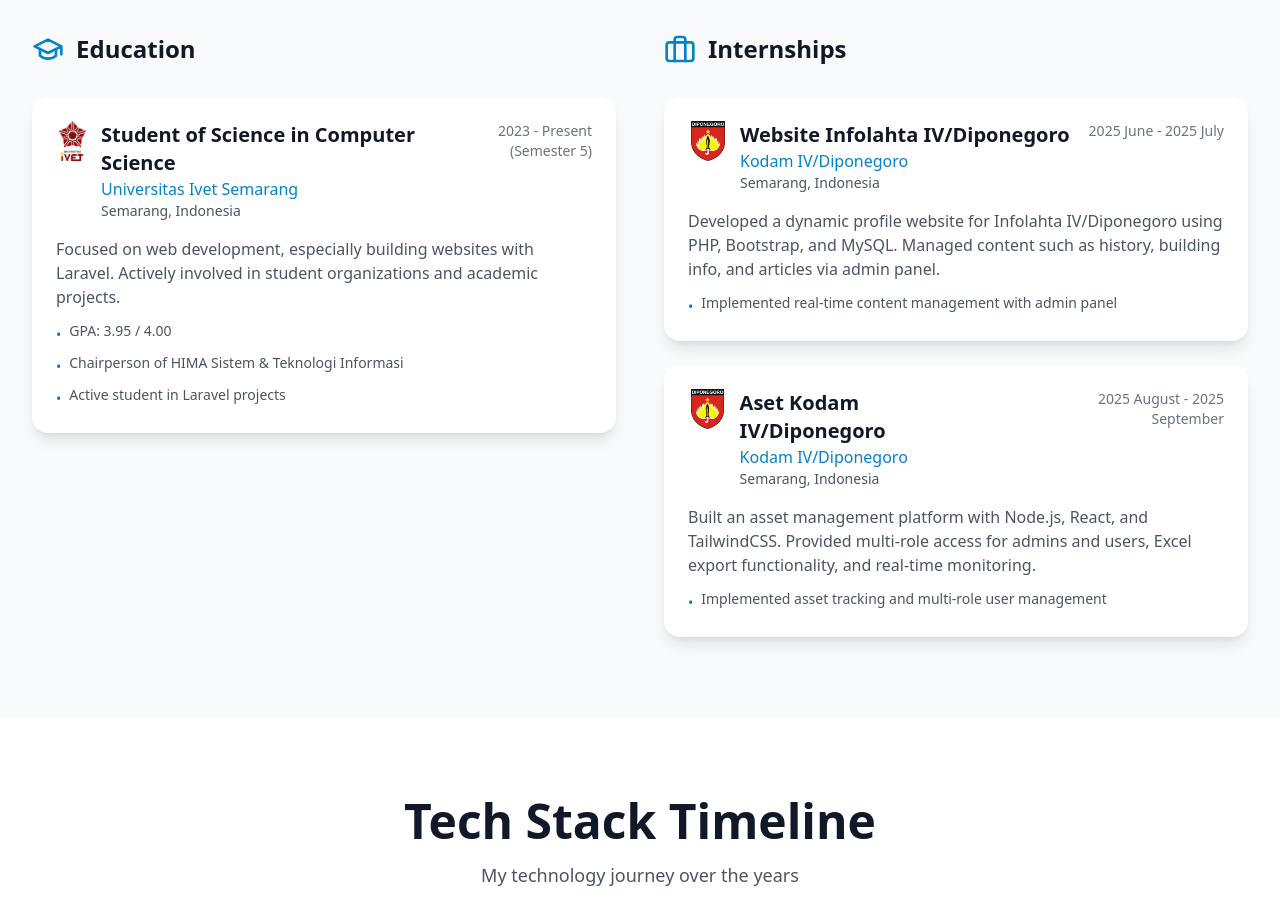
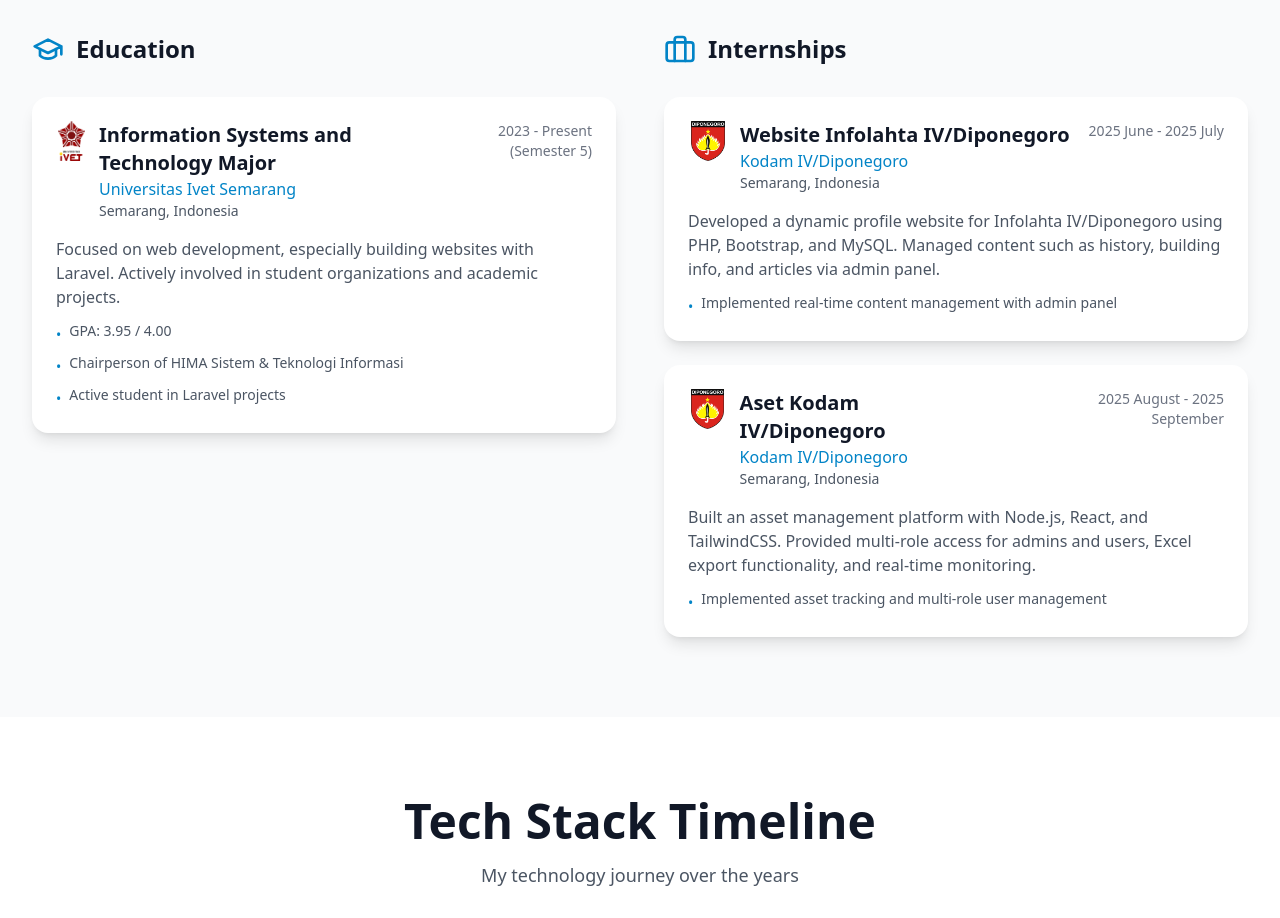
Before and after one commit to ahmad-imtiyaz/portofolio-website, a React (Vite) app: page / in a window 1280 px wide. Shown: the part 3680-4598 px from the top of the page. Built offline with nearby package versions, Linux system fonts and the light colour scheme.

Commit message:
ganti education jadi major

```diff
--- a/src/components/layout/Navbar.jsx
+++ b/src/components/layout/Navbar.jsx
@@ -23,11 +23,7 @@ const Navbar = () => {
       <div className="max-w-7xl mx-auto px-4 sm:px-6 lg:px-8">
         <div className="flex justify-between items-center h-16">
           {/* Logo */}
-          <Link
-            to="/"
-            onClick={() => window.location.reload()}
-            className="flex items-center space-x-2"
-          >
+          <Link to="/" className="flex items-center space-x-2">
             <span className="text-2xl font-extrabold tracking-wide text-primary-600 dark:text-primary-400">
               YAZNA
             </span>
--- a/src/data/experience.js
+++ b/src/data/experience.js
@@ -2,7 +2,7 @@
 export const education = [
   {
     id: 1,
-    degree: "Student of Science in Computer Science",
+    degree: "Information Systems and Technology Major",
     institution: "Universitas Ivet Semarang",
     location: "Semarang, Indonesia",
     period: "2023 - Present (Semester 5)",
```
